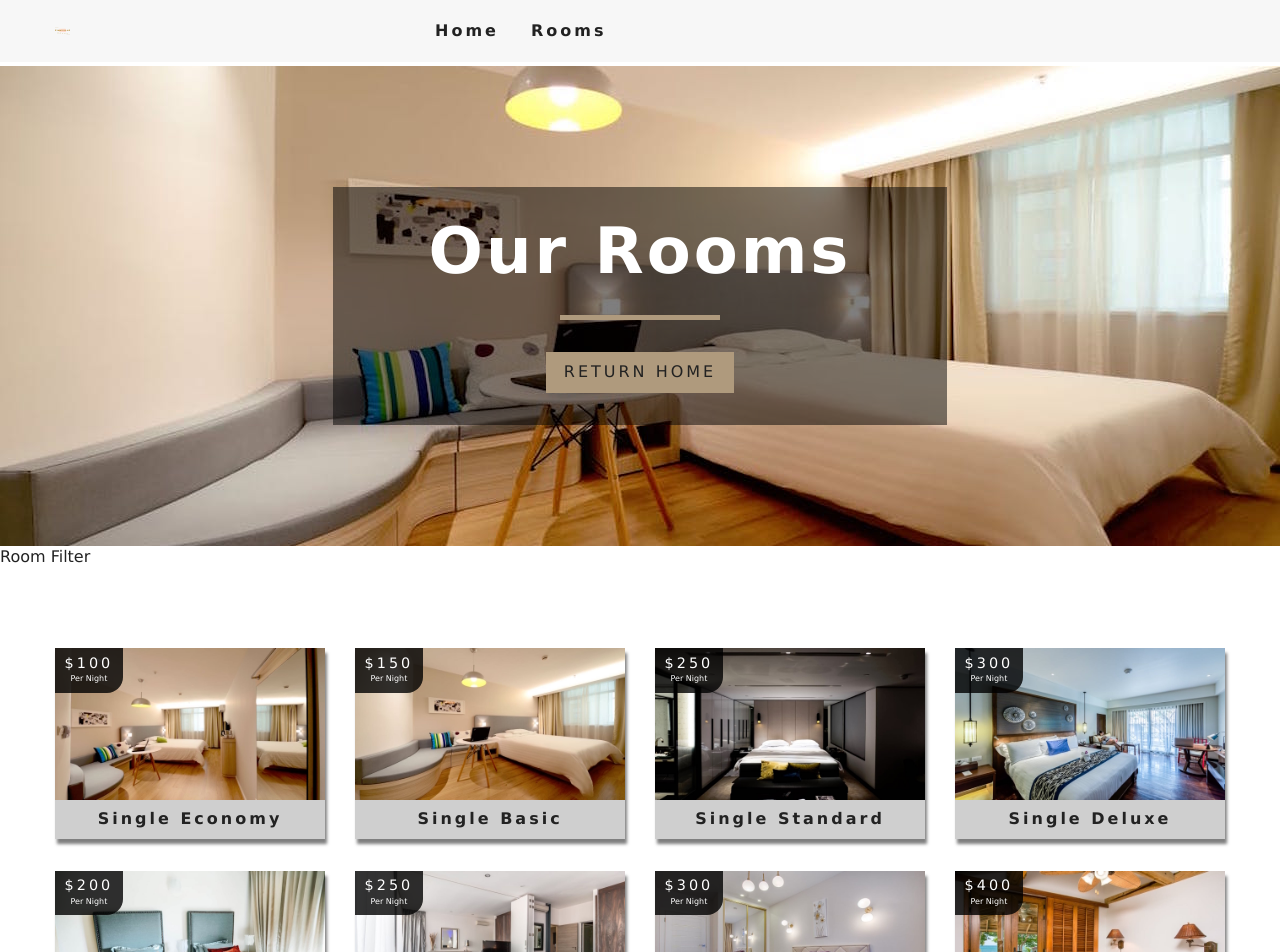
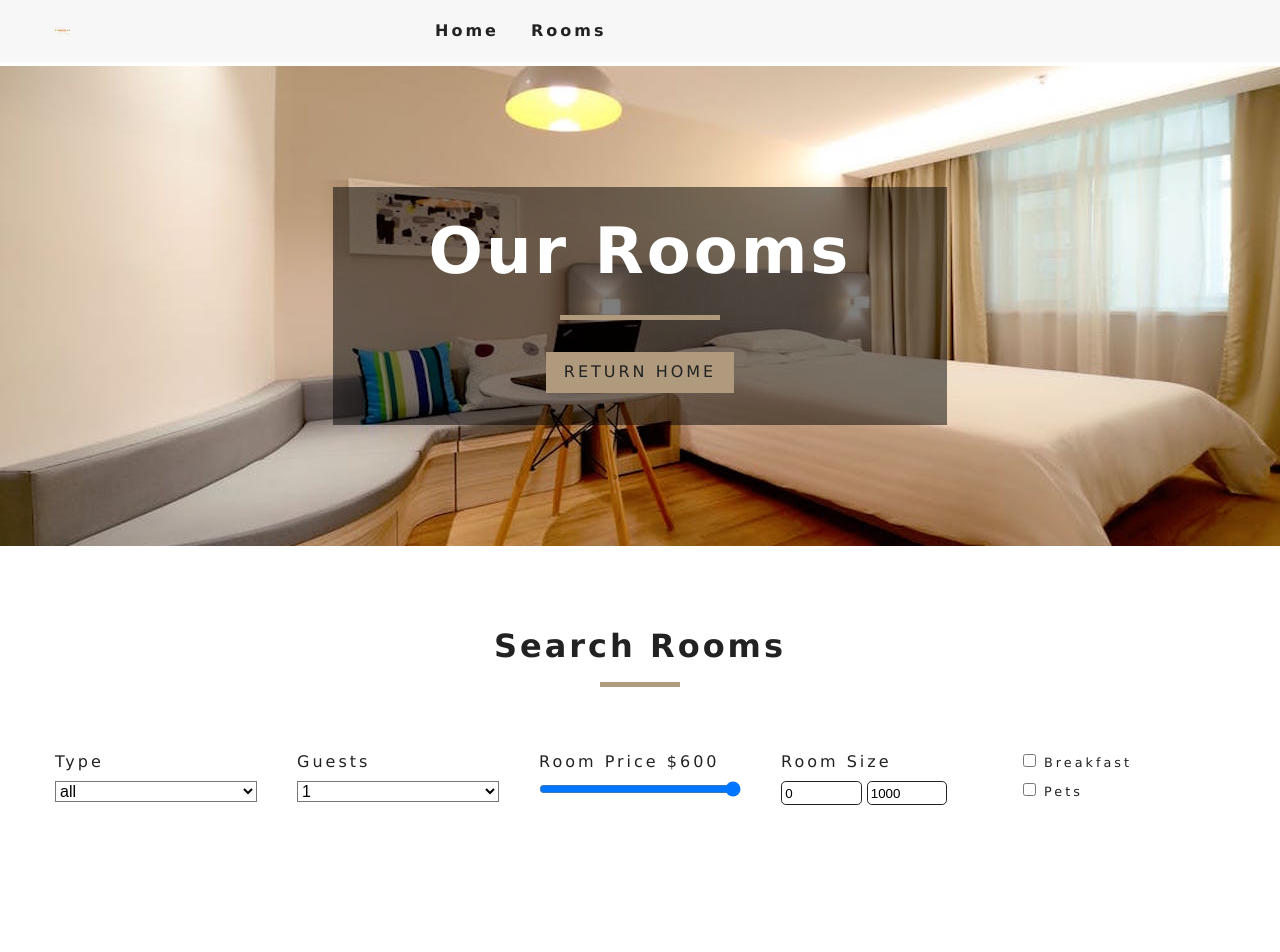
Before and after one commit to blizzardsflame/react-beachresort-landing, a React (Create React App) app: page /rooms in a window 1280 px wide. Shown: the top 952 px of the page. Built offline with nearby package versions, Linux system fonts and the light colour scheme.

Commit message:
9 - Setting up Filters

```diff
--- a/src/Context.js
+++ b/src/Context.js
@@ -9,16 +9,30 @@
     sortedRooms: [],
     featuredRooms: [],
     loading: true,
+    type: "all",
+    capacity: 1,
+    price: 0,
+    minPrice: 0,
+    maxPrice: 0,
+    minSize: 0,
+    maxSize: 0,
+    breakfast: false,
+    pets: false,
   };
   //getData{}
   componentDidMount() {
     let rooms = this.formatData(items);
     let featuredRooms = rooms.filter((room) => room.featured === true);
+    let maxPrice = Math.max(...rooms.map((item) => item.price));
+    let maxSize = Math.max(...rooms.map((item) => item.size));
     this.setState({
       rooms,
       sortedRooms: rooms,
       featuredRooms,
       loading: false,
+      price: maxPrice,
+      maxPrice,
+      maxSize,
     });
   }
   formatData(items) {
@@ -35,9 +49,68 @@
     const room = tempRooms.find((room) => room.slug === slug);
     return room;
   };
+  handleChange = (e) => {
+    const target = e.target;
+    const value = target.type === "checkbox" ? target.checked : target.value;
+    const name = e.target.name;
+    this.setState(
+      {
+        [name]: value,
+      },
+      this.filterRooms
+    );
+  };
+  filterRooms = () => {
+    let {
+      rooms,
+      type,
+      capacity,
+      price,
+      minPrice,
+      maxPrice,
+      minSize,
+      maxSize,
+      breakfast,
+      pets,
+    } = this.state;
+    let tempRooms = [...rooms];
+    capacity = parseInt(capacity);
+
+    //Filter by type
+    if (type !== "all") {
+      tempRooms = tempRooms.filter((room) => room.type === type);
+    }
+    //Filter by capacity
+    if (capacity !== 1) {
+      tempRooms = tempRooms.filter((room) => room.capacity >= capacity);
+    }
+    //Filter by price
+    tempRooms = tempRooms.filter((room) => room.price <= price);
+    // Filter by size
+    tempRooms = tempRooms.filter(
+      (room) => room.size >= minSize && room.size <= maxSize
+    );
+    // Filter by breakfast
+    if (breakfast) {
+      tempRooms = tempRooms.filter((room) => room.breakfast === true);
+    }
+    // Filter by pets
+    if (pets) {
+      tempRooms = tempRooms.filter((room) => room.pets === true);
+    }
+
+    // Upadate State
+    this.setState({ sortedRooms: tempRooms });
+  };
   render() {
     return (
-      <RoomContext.Provider value={{ ...this.state, getRoom: this.getRoom }}>
+      <RoomContext.Provider
+        value={{
+          ...this.state,
+          getRoom: this.getRoom,
+          handleChange: this.handleChange,
+        }}
+      >
         {this.props.children}
       </RoomContext.Provider>
     );
@@ -46,12 +119,14 @@
 
 const RoomConsumer = RoomContext.Consumer;
 
-export function withRoomConsumer(Component){
-return function ConsumerWraper(props){
-return <RoomConsumer>
-  {value => <Component {...props} context={value} />}
-  </RoomConsumer>
-}
+export function withRoomConsumer(Component) {
+  return function ConsumerWraper(props) {
+    return (
+      <RoomConsumer>
+        {(value) => <Component {...props} context={value} />}
+      </RoomConsumer>
+    );
+  };
 }
 
 export { RoomProvider, RoomConsumer, RoomContext };
--- a/src/components/RoomsFilter.js
+++ b/src/components/RoomsFilter.js
@@ -1,6 +1,143 @@
-import React from "react";
+import React, { useContext } from "react";
+import { RoomContext } from "../Context";
+import Title from "./Title";
+function RoomsFilter({ rooms }) {
+  const context = useContext(RoomContext);
+  const {
+    handleChange,
+    type,
+    capacity,
+    price,
+    minPrice,
+    maxPrice,
+    minSize,
+    maxSize,
+    breakfast,
+    pets,
+  } = context;
+  //Handle Types
+  let types = getUnique(rooms, "type");
+  // add All type
+  types = ["all", ...types];
+  //Mapping
+  types = types.map((item, index) => {
+    return (
+      <option value={item} key={index}>
+        {item}
+      </option>
+    );
+  });
+  //End Handle Types
+  let people = getUnique(rooms, "capacity");
+  people = people.map((item, index) => {
+    return (
+      <option value={item} key={index}>
+        {item}
+      </option>
+    );
+  });
+  return (
+    <section className="filter-container">
+      <Title title="Search Rooms" />
+      <form className="filter-form">
+        {/*Select Type*/}
+        <div className="form-group">
+          <label htmlFor="type">Type</label>
+          <select
+            name="type"
+            id="type"
+            value={type}
+            className="form-control"
+            onChange={handleChange}
+          >
+            {types}
+          </select>
+        </div>
+        {/*End Select Type*/}
+        {/*Select Capacity*/}
+        <div className="form-group">
+          <label htmlFor="capacity">Guests</label>
+          <select
+            name="capacity"
+            id="capacity"
+            value={capacity}
+            className="form-control"
+            onChange={handleChange}
+          >
+            {people}
+          </select>
+        </div>
+        {/*End Select Capacity*/}
+        {/* Room price*/}
+        <div className="form-group">
+          <label htmlFor="price">Room Price ${price}</label>
+          <input
+            type="range"
+            name="price"
+            min={minPrice}
+            max={maxPrice}
+            value={price}
+            onChange={handleChange}
+            className="form-control"
+            id="price"
+          />
+        </div>
+        {/* End Room price*/}
+        {/* size */}
+        <div className="form-group">
+          <label htmlFor="size"> Room Size</label>
+          <div className="size-inputs">
+            <input
+              type="number"
+              name="minSize"
+              id="size"
+              value={minSize}
+              onChange={handleChange}
+              className="size-input"
+            />
+            <input
+              type="number"
+              name="maxSize"
+              id="size"
+              value={maxSize}
+              onChange={handleChange}
+              className="size-input"
+            />
+          </div>
+        </div>
+        {/* End size */}
+        {/* extras */}
+        <div className="form-group">
+          <div className="single-extra">
+            <input
+              type="checkbox"
+              id="breakfast"
+              name="breakfast"
+              checked={breakfast}
+              onChange={handleChange}
+            />
+            <label htmlFor="breakfast">Breakfast</label>
+          </div>
+          <div className="single-extra">
+            <input
+              type="checkbox"
+              id="pets"
+              name="pets"
+              checked={pets}
+              onChange={handleChange}
+            />
+            <label htmlFor="pets">Pets</label>
+          </div>
+        </div>
+        {/* End xxtras */}
+      </form>
+    </section>
+  );
+}
 
-function RoomsFilter() {
-  return <div>Room Filter</div>;
-}
+// Unique type values
+const getUnique = (items, value) => {
+  return [...new Set(items.map((item) => item[value]))];
+};
+
 export default RoomsFilter;
```
